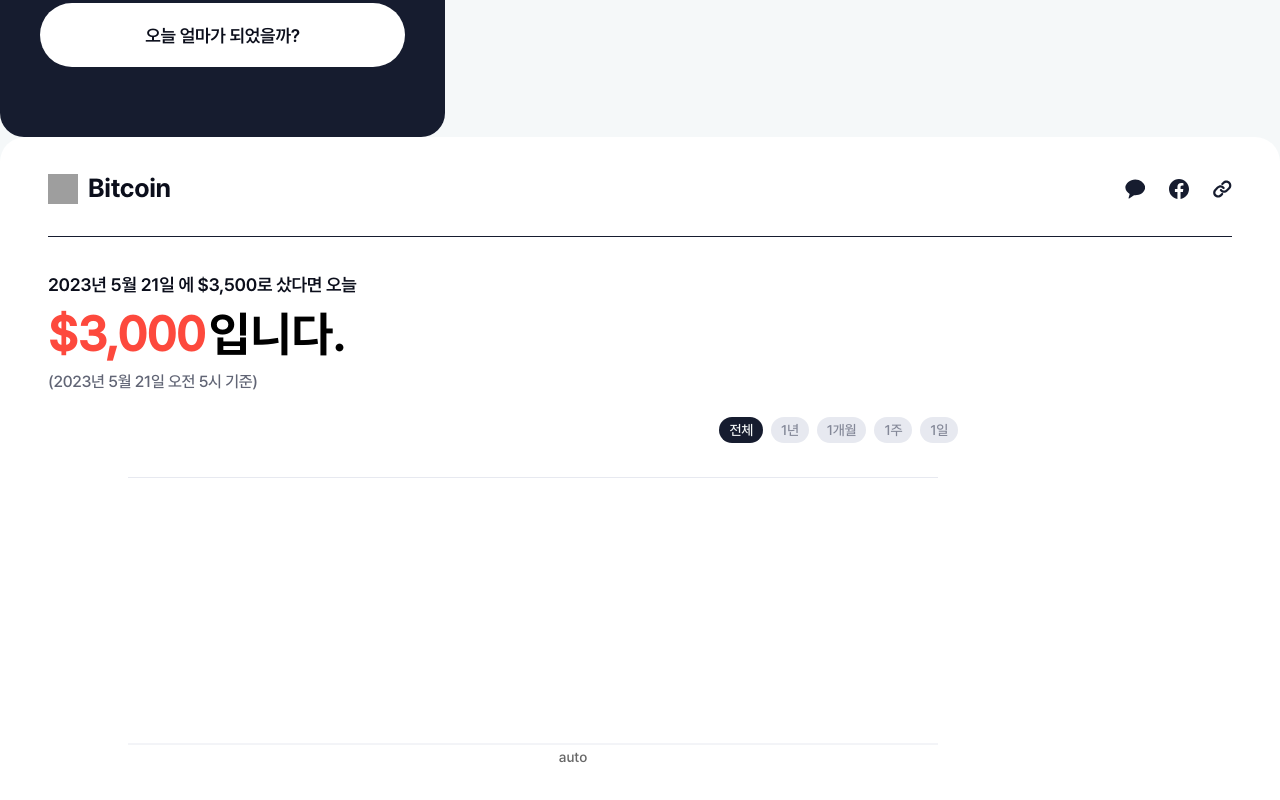
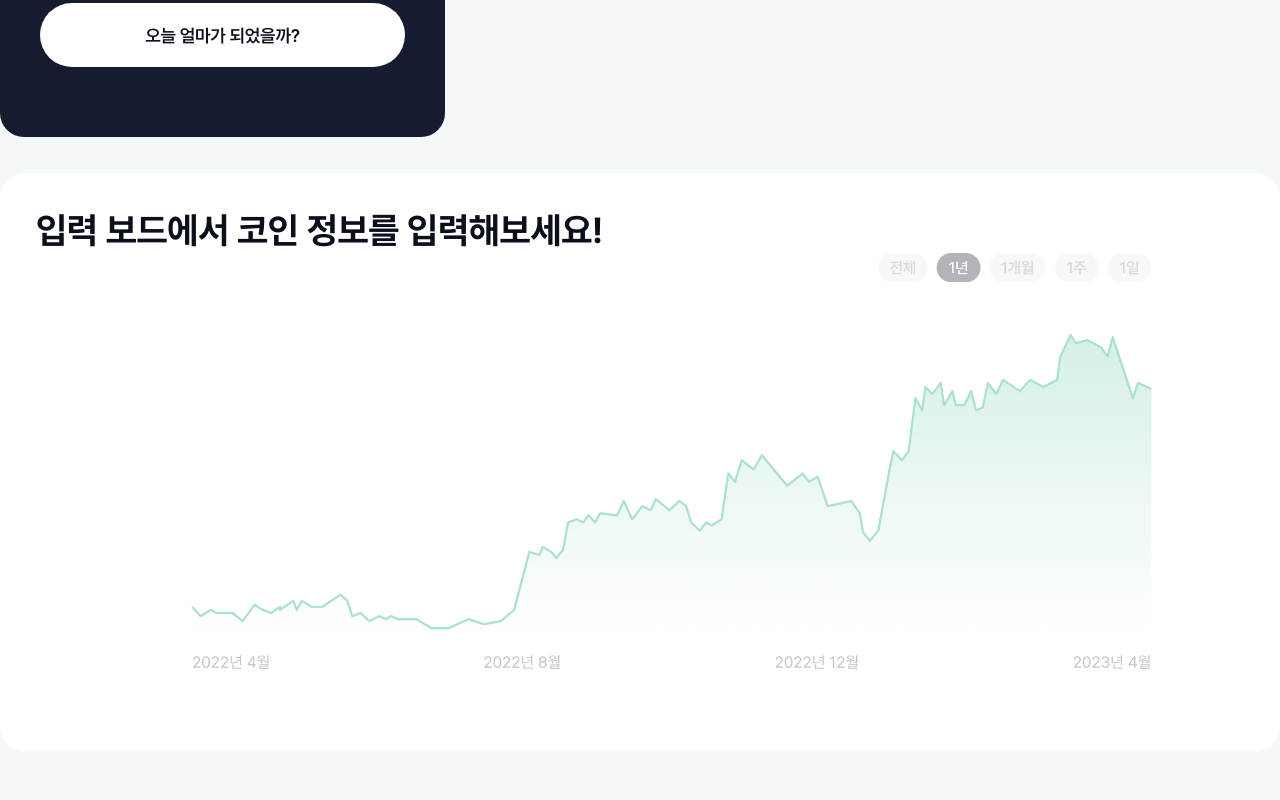
Before and after one commit to codeit-bootcamp-frontend/0-crypto-meter-technokings, a React (Vite) app: page / in a window 1280 px wide. Shown: the part 904-1704 px from the top of the page. Built offline with nearby package versions, Linux system fonts and the light colour scheme; no server answers; grey boxes are pictures that could not be loaded.

Commit message:
:sparkles: 차트 데이터 없을 때 보여줄 UI 작성

```diff
--- a/src/components/CoinChart/CoinChart.jsx
+++ b/src/components/CoinChart/CoinChart.jsx
@@ -18,7 +18,7 @@ const userInputStore = {
   },
   selectedDate: new Date(),
   selectedMoney: 3500,
-  calculatedMoney: 3000,
+  calculatedMoney: -1,
   selectedCurrency: "usd",
 };
 
@@ -65,11 +65,15 @@ const CoinChart = () => {
 
       setChartData(responseChartData);
     };
-    getChartData(
-      userInputStore.selectedCoinInfo.id,
-      userInputStore.selectedCurrency,
-      DaysQuery
-    );
+
+    // 계산한 값이 없을 경우 데이터 요청을 하지 않도록 합니다.
+    if (userInputStore.calculatedMoney !== -1) {
+      getChartData(
+        userInputStore.selectedCoinInfo.id,
+        userInputStore.selectedCurrency,
+        DaysQuery
+      );
+    }
   }, [
     userInputStore.selectedCoinInfo.id,
     userInputStore.selectedCurrency,
--- a/src/components/CoinChart/CoinChartPresenter.jsx
+++ b/src/components/CoinChart/CoinChartPresenter.jsx
@@ -3,7 +3,7 @@ import React from "react";
 
 import styled from "styled-components";
 
-import { SDiv } from "@styles";
+import { SDiv, SText } from "@styles";
 
 import CoinChartArea from "./CoinChartArea";
 import CoinChartHeader from "./CoinChartHeader";
@@ -23,8 +23,24 @@ const CoinChartPresenter = ({
   chartData,
   onClickChip,
 }) => {
-  if (!chartData) {
+  if (Object.keys(chartData).length === 0) {
     // TODOS: chartData가 없을 때, 보여줄 화면 UI 코드 작성
+    return (
+      <S.ChartWrapper flex full br={25} white>
+        <S.Inner pos="relative" mg="36px 48px 70px">
+          <S.NullText h1 black>
+            입력 보드에서 코인 정보를 입력해보세요!
+          </S.NullText>
+          <SDiv full pd="80px">
+            <img
+              src="/null_chart.png"
+              alt="null chart"
+              style={{ maxWidth: "100%", height: "auto", display: "block" }}
+            />
+          </SDiv>
+        </S.Inner>
+      </S.ChartWrapper>
+    );
   }
   return (
     <S.ChartWrapper col full br={25} white>
@@ -66,5 +82,13 @@ S.Inner = styled(SDiv)`
     margin: 32px 20px 0px;
   }
 `;
-
+S.NullText = styled(SText)`
+  font-size: 3.6rem;
+  position: absolute;
+  top: 36px;
+  left: -12px;
+  @media only screen and (max-width: 768px) {
+    left: 16px;
+  }
+`;
 export default CoinChartPresenter;
```
Also changed, not shown: public/null_chart.png (added).
